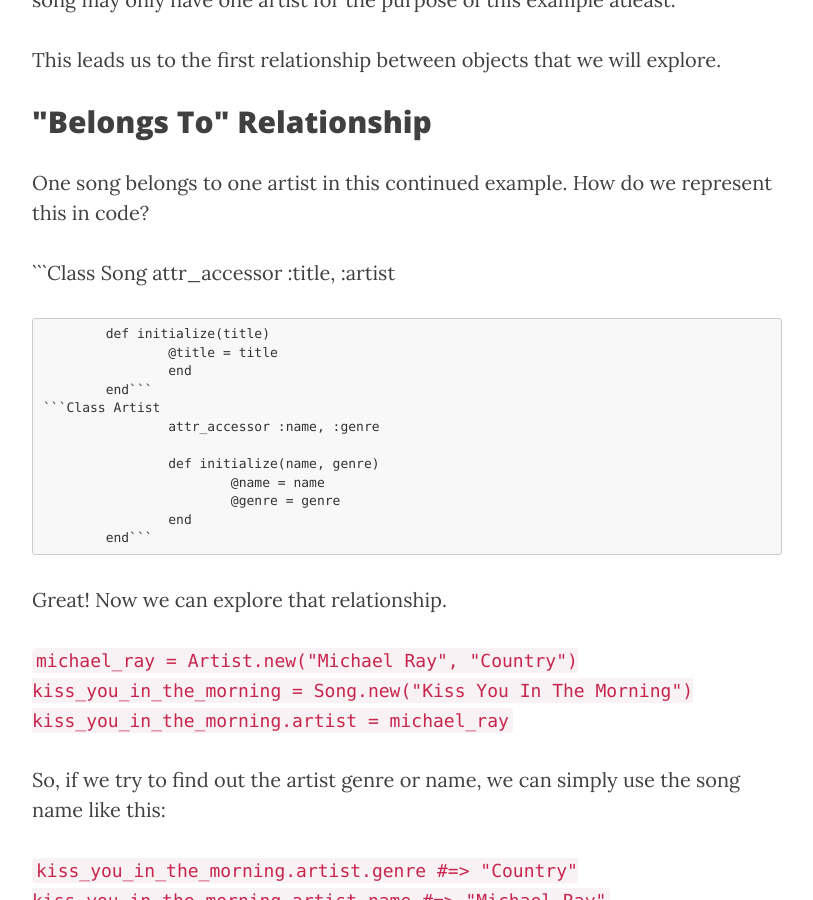
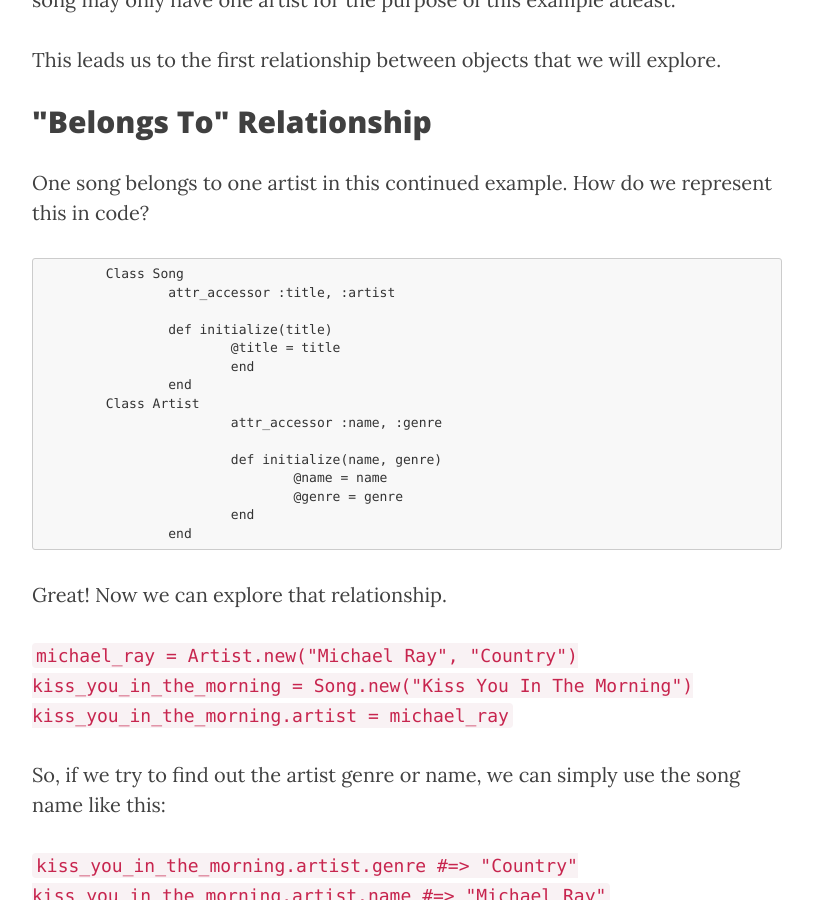
Before and after one commit to maxgrok/maxgrok.github.io_oldversion, a Jekyll site: the page built from _posts/2017-04-27-intro-to-object-relationships.markdown, in a window 1280 px wide and 900 px high, scrolled down 844 px. Shown: the whole window, without its empty margins (233-1046 px from the left). Built offline with Jekyll 4.4.1, drawn with Linux system fonts in a browser that asks for light colours; nearby versions of some CDN libraries; comment, search, counter and statistics services are not loaded; part of the change alters nothing that is shown.

Commit message:
Edits to Object Relationships Post

````diff
--- a/_posts/2017-04-27-intro-to-object-relationships.markdown
+++ b/_posts/2017-04-27-intro-to-object-relationships.markdown
@@ -25,22 +25,23 @@ This leads us to the first relationship between objects that we will explore.
 
 One song belongs to one artist in this continued example. How do we represent this in code?
 
-```Class Song
+```
+	Class Song
 		attr_accessor :title, :artist
 
 		def initialize(title)
 			@title = title
 			end
-		end```
-	```Class Artist
+		end
+	Class Artist
 			attr_accessor :name, :genre
 
 			def initialize(name, genre)
 				@name = name
 				@genre = genre
 			end
-		end```
-
+		end
+```
 Great! Now we can explore that relationship.
 
 ``` michael_ray = Artist.new("Michael Ray", "Country")
````
